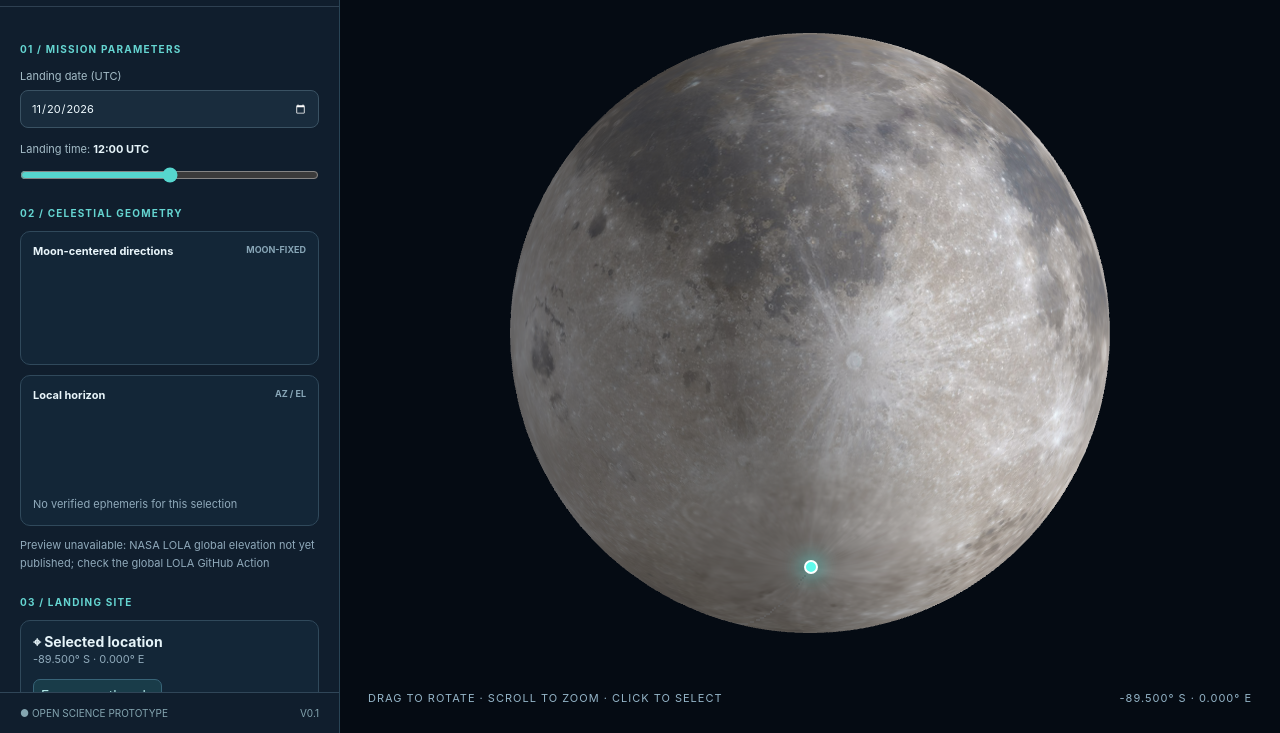
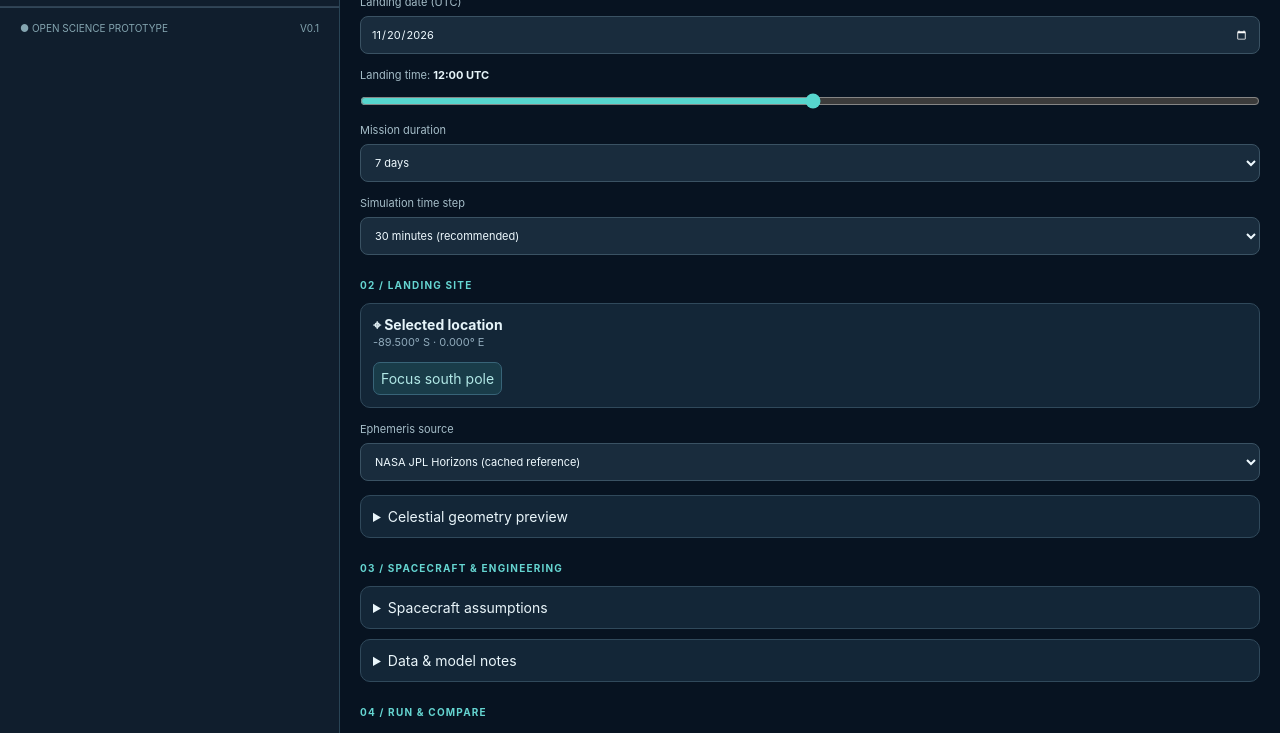
Before and after one commit to ChaitanyaG26/nasa-space-apps, a plain HTML site: page index.html in a window 1280 px wide. Shown: the part 67-800 px from the top of the page. Drawn offline with Linux system fonts and the light colour scheme; no server answers.

Commit message:
Move mission controls above lunar globe with responsive toolbar

```diff
--- a/index.html
+++ b/index.html
@@ -1,42 +1,58 @@
 <!doctype html>
 <html lang="en">
 <head><meta charset="utf-8"><meta name="viewport" content="width=device-width,initial-scale=1">
-<title>LUNA Mission Control</title><link rel="stylesheet" href="./luna-mission-control/web/styles.css?v=20261114-info-drawer-1"></head>
+<title>LUNA Mission Control</title><link rel="stylesheet" href="./luna-mission-control/web/styles.css?v=20261114-globe-toolbar-v1"></head>
 <body>
 <div class="shell">
 <aside class="sidebar">
 <header><strong class="logo">◐ LUNA<span>.</span></strong><small>LUNAR MISSION CONTROL</small></header>
+<footer>● OPEN SCIENCE PROTOTYPE <span>V0.1</span></footer>
+</aside>
+<main>
+<section class="mission-toolbar" aria-label="Mission control parameters">
 <div class="fields">
-<h3>01 / MISSION PARAMETERS</h3>
+<div class="control-group"><h3>01 / MISSION TIME</h3>
+
 <label>Landing date (UTC)<input id="date" type="date" value="2026-11-20"></label>
 <label>Landing time: <b id="timeLabel">12:00 UTC</b><input id="time" type="range" min="0" max="143" value="72"></label>
-<h3>02 / CELESTIAL GEOMETRY</h3>
+
+<label>Mission duration<select id="duration"><option value="1">1 day</option><option value="3">3 days</option><option value="7" selected>7 days</option><option value="14">14 days</option><option value="21">21 days</option><option value="28">28 days</option><option value="35">35 days</option></select></label>
+<label>Simulation time step<select id="sampleMinutes"><option value="15">15 minutes (interpolated)</option><option value="30" selected>30 minutes (recommended)</option><option value="60">60 minutes</option></select></label>
+</div>
+<div class="control-group"><h3>02 / LANDING SITE</h3>
+
+<section class="site"><b>⌖ Selected location</b><div id="coords">89.500° S, 0.000° E</div><button id="focus">Focus south pole</button></section>
+<label>Ephemeris source<select id="mode"><option value="horizons" selected>NASA JPL Horizons (cached reference)</option><option value="demo">Offline illustrative geometry</option></select></label>
+
+
+
+
+<details class="toolbar-disclosure"><summary>Celestial geometry preview</summary><div class="toolbar-flyout">
 <section class="mini"><strong>Moon-centered directions <small>MOON-FIXED</small></strong><svg id="orbital" viewBox="0 0 320 110"></svg></section>
 <section class="mini"><strong>Local horizon <small>AZ / EL</small></strong><svg id="horizon" viewBox="0 0 320 110"></svg><div id="angles">Select a location</div></section>
 <p class="muted" id="source">Offline illustrative positions · not NASA ephemerides</p>
-<h3>03 / LANDING SITE</h3>
-<section class="site"><b>⌖ Selected location</b><div id="coords">89.500° S, 0.000° E</div><button id="focus">Focus south pole</button></section>
-<label>Ephemeris source<select id="mode"><option value="horizons" selected>NASA JPL Horizons (cached reference)</option><option value="demo">Offline illustrative geometry</option></select></label>
-<label>Mission duration<select id="duration"><option value="1">1 day</option><option value="3">3 days</option><option value="7" selected>7 days</option><option value="14">14 days</option><option value="21">21 days</option><option value="28">28 days</option><option value="35">35 days</option></select></label>
-<label>Simulation time step<select id="sampleMinutes"><option value="15">15 minutes (interpolated)</option><option value="30" selected>30 minutes (recommended)</option><option value="60">60 minutes</option></select></label>
-<p class="muted">NASA Horizons data are hourly; shorter steps interpolate positions and recalculate engineering models, not additional NASA observations.</p>
-<details><summary>Spacecraft assumptions</summary>
+</div></details>
+</div>
+<div class="control-group control-engineering"><h3>03 / SPACECRAFT &amp; ENGINEERING</h3>
+<details class="toolbar-disclosure"><summary>Spacecraft assumptions</summary><div class="toolbar-flyout">
 <label>Solar array (m²)<input id="area" type="number" value="1.6" step="0.1" min="0.1"></label>
 <label>Panel tilt (°)<input id="tilt" type="number" value="60" min="0" max="90"></label>
 <label>Panel azimuth (°)<input id="az" type="number" value="0" min="0" max="360"></label>
 <label>Battery (Wh)<input id="battery" type="number" value="5000" min="100"></label>
 <label>Load (W)<input id="load" type="number" value="75" min="1"></label>
 <label>Reserve (%)<input id="reserve" type="number" value="20" min="0" max="90"></label>
-</details>
+</div></details>
+
+<details class="toolbar-disclosure"><summary>Data &amp; model notes</summary><div class="toolbar-flyout"><p class="muted">NASA Horizons data are hourly; shorter steps interpolate positions and recalculate engineering models, not additional NASA observations.</p><p class="muted">NASA JPL Horizons, LOLA and historical Diviner measurements feed documented models. 3D terrain colors show measured DEM slope; seismic risk is unassessed, not certified safe. Engineering outputs remain projections.</p></div></details>
+</div>
+<div class="control-group control-actions"><h3>04 / RUN &amp; COMPARE</h3>
 <button id="simulate" class="primary">▶ Simulate mission</button>
-<h3>04 / COMPARISON</h3>
+<h3 class="comparison-label">COMPARISON</h3>
 <label>Preserve<select id="preserve"><option value="time">Landing date/time — optimize site</option><option value="site">Landing site — optimize time ±14 days</option></select></label>
 <button id="optimize" class="secondary" disabled>◇ Optimize & compare</button>
-<p class="muted">NASA JPL Horizons, LOLA and historical Diviner measurements feed documented models. 3D terrain colors show measured DEM slope; seismic risk is unassessed, not certified safe. Engineering outputs remain projections.</p>
+
 </div>
-<footer>● OPEN SCIENCE PROTOTYPE <span>V0.1</span></footer>
-</aside>
-<main>
+</div></section>
 <div id="mapPage" class="map-page">
 <div class="map-top">EXPLORE THE MOON <span>3D LUNAR GLOBE · SELECT A SITE</span></div>
 <canvas id="globe" aria-label="Drag to rotate lunar globe, scroll to zoom, click to select a location"></canvas>
@@ -48,5 +64,5 @@
 <div id="toast" class="toast hidden" role="status"></div>
 </main>
 </div><script>window.LUNA_STATIC_SITE = true;</script>
-<script type="module" src="./luna-mission-control/web/app.js?v=20261114-info-drawer-1"></script>
+<script type="module" src="./luna-mission-control/web/app.js?v=20261114-globe-toolbar-v1"></script>
 </body></html>
```
